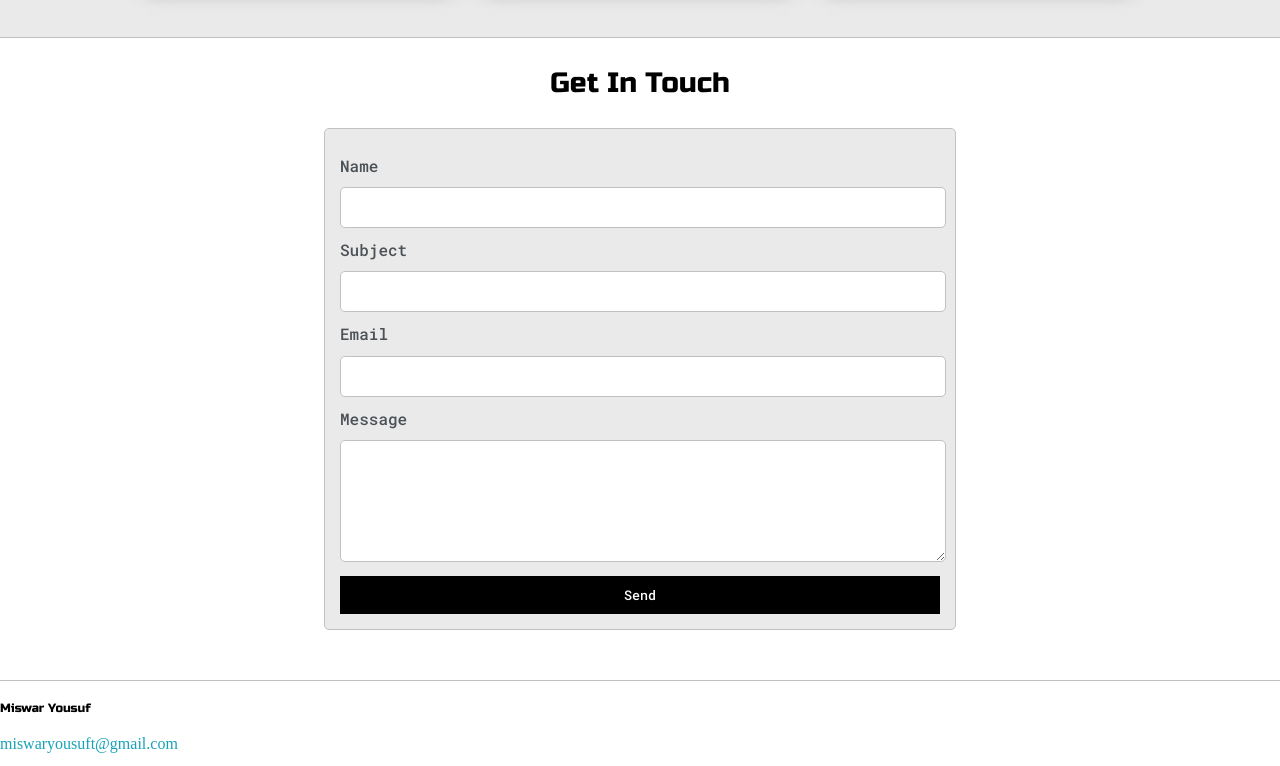
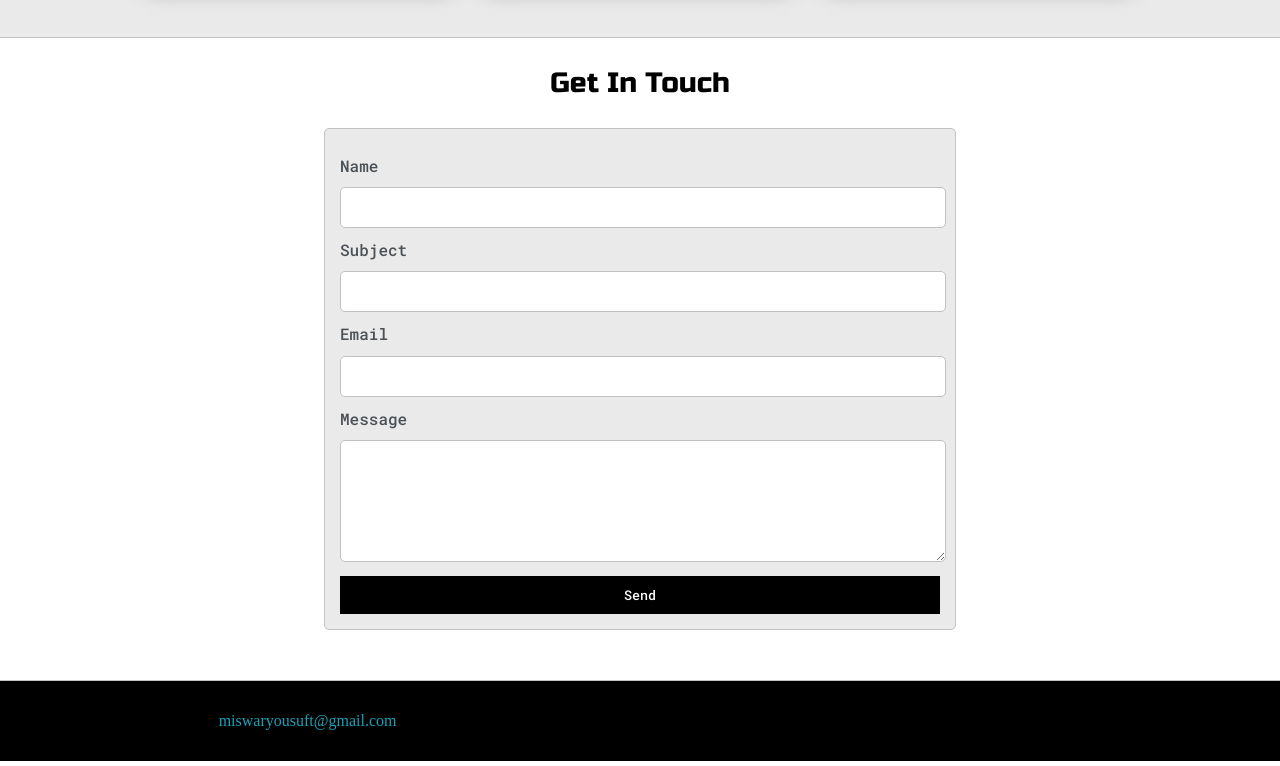
Before and after one commit to miswaryousuf/new-website, a plain HTML site: page index.html in a window 1280 px wide. Shown: the part 2365-3131 px from the top of the page. Drawn offline with Linux system fonts and the light colour scheme.

Commit message:
Update default.css

```diff
--- a/default.css
+++ b/default.css
@@ -427,6 +427,40 @@ h6 { font-size: 16px;}
 	border:none;
 }
 
+footer {
+  min-height: 10vh;
+  background: black;
+  padding-left: 10%;
+  padding-right: 10%;
+  display: -webkit-box;
+  display: -ms-flexbox;
+  display: flex;
+  -webkit-box-align: center;
+      -ms-flex-align: center;
+          align-items: center;
+  -webkit-box-pack: justify;
+      -ms-flex-pack: justify;
+          justify-content: space-between;
+}
+
+footer ul {
+  display: -webkit-box;
+  display: -ms-flexbox;
+  display: flex;
+  -webkit-box-flex: 1;
+      -ms-flex: 1;
+          flex: 1;
+  list-style: none;
+  -webkit-box-pack: justify;
+      -ms-flex-pack: justify;
+          justify-content: space-between;
+}
+
+footer h1 {
+  -webkit-box-flex: 3;
+      -ms-flex: 3;
+          flex: 3;
+}
 
 @media screen and (max-width: 1200px){
 	.main-container{
```
